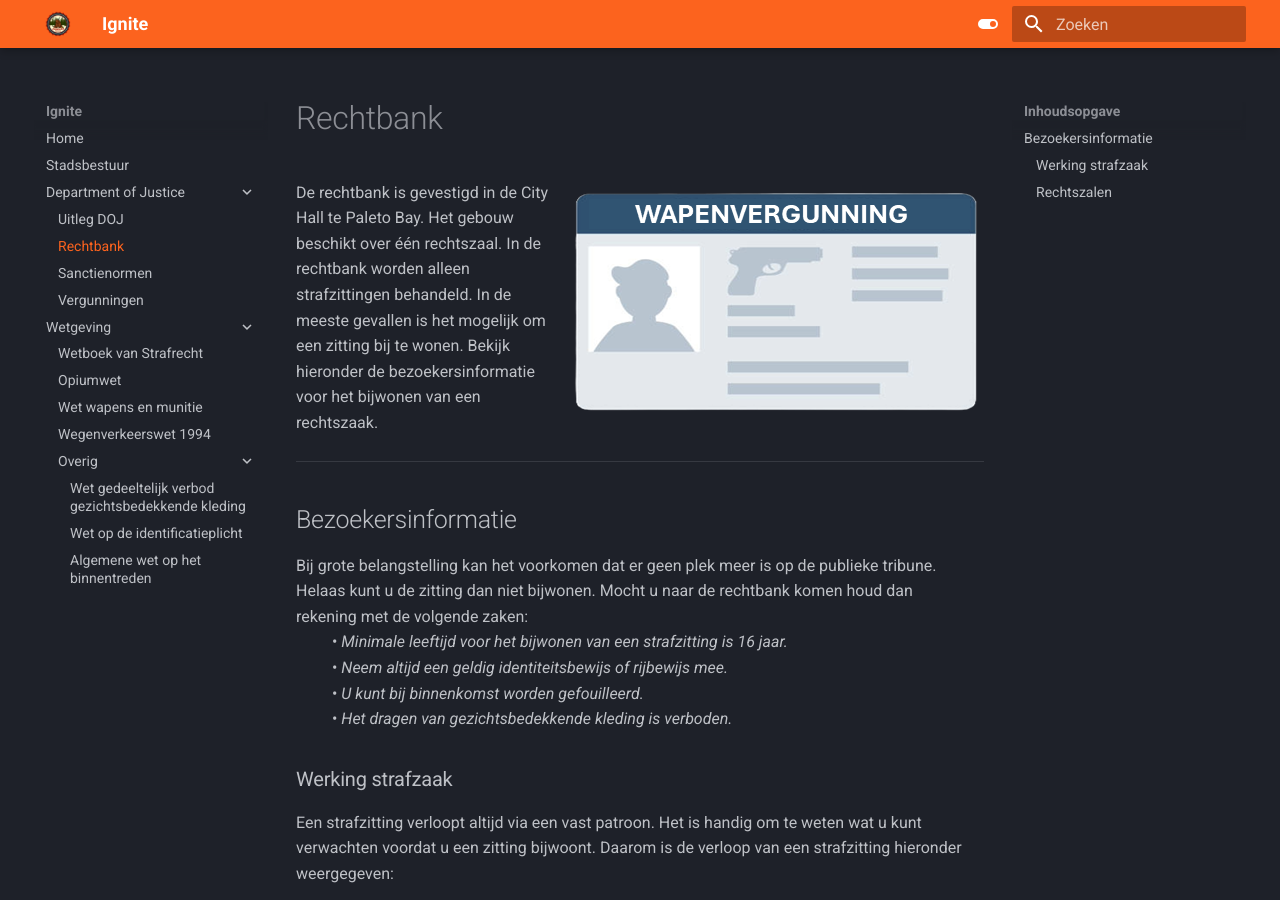
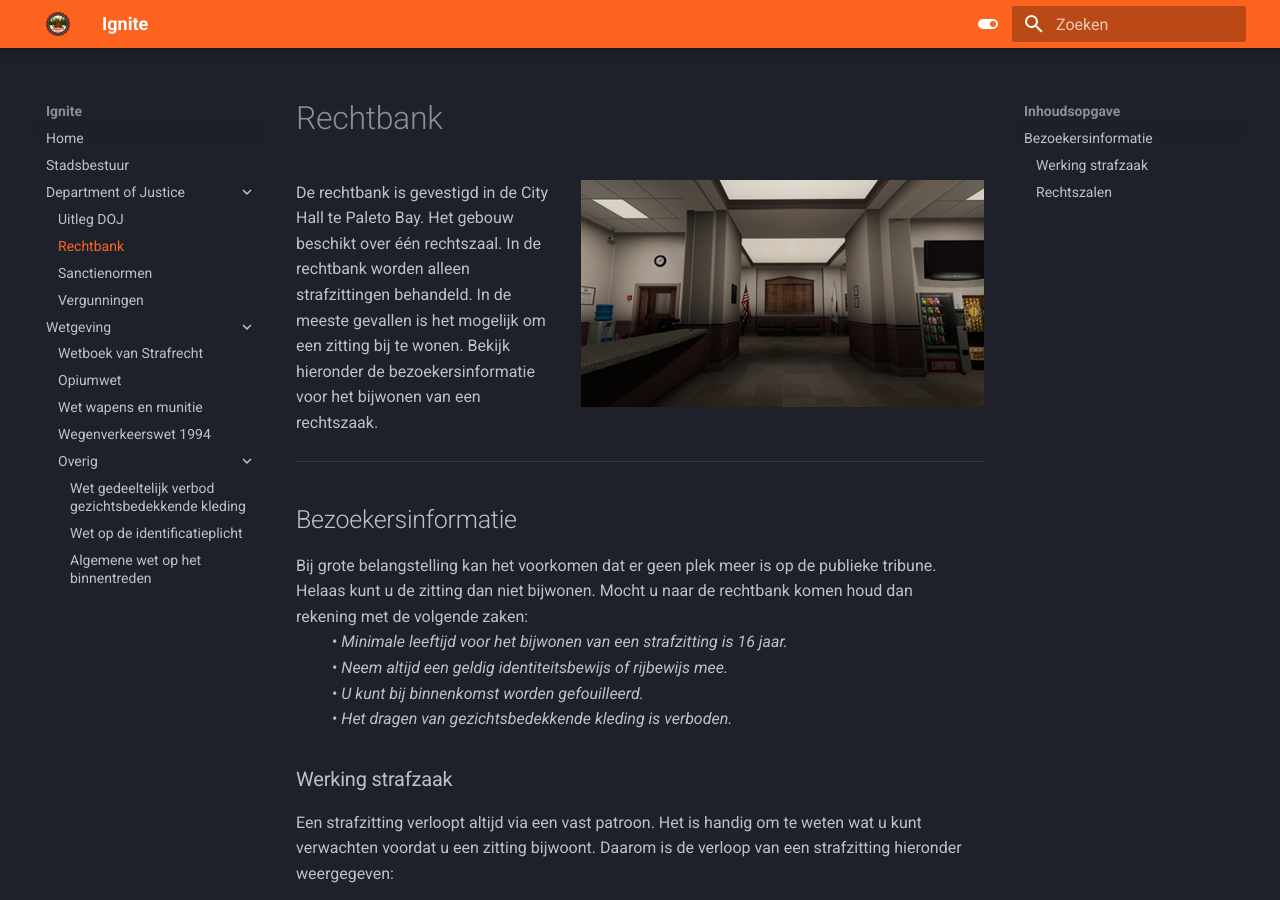
Before and after one commit to NLDenny/wetboek, an MkDocs documentation site: the page built from docs/Department of Justice/rechtbank.md, in a window 1280 px wide and 900 px high. Built offline with MkDocs 1.6.1 and Material for MkDocs 9.7.7, drawn with Linux system fonts in a browser that asks for light colours.

Commit message:
Update rechtbank.md

```diff
--- a/docs/Department of Justice/rechtbank.md
+++ b/docs/Department of Justice/rechtbank.md
@@ -1,6 +1,6 @@
 # Rechtbank
 
-![Image title](../img/wapenvergunning.webp){ align=right }
+![Image title](../img/stadskantoor.webp){ align=right }
 
 De rechtbank is gevestigd in de City Hall te Paleto Bay.
 Het gebouw beschikt over één rechtszaal.
```
